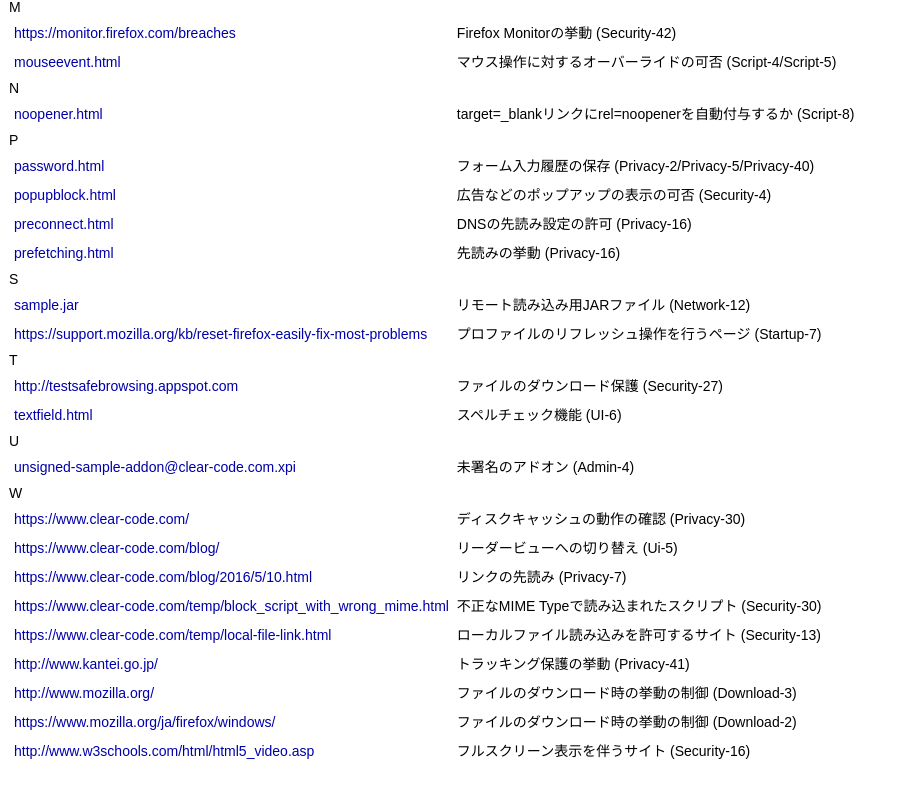
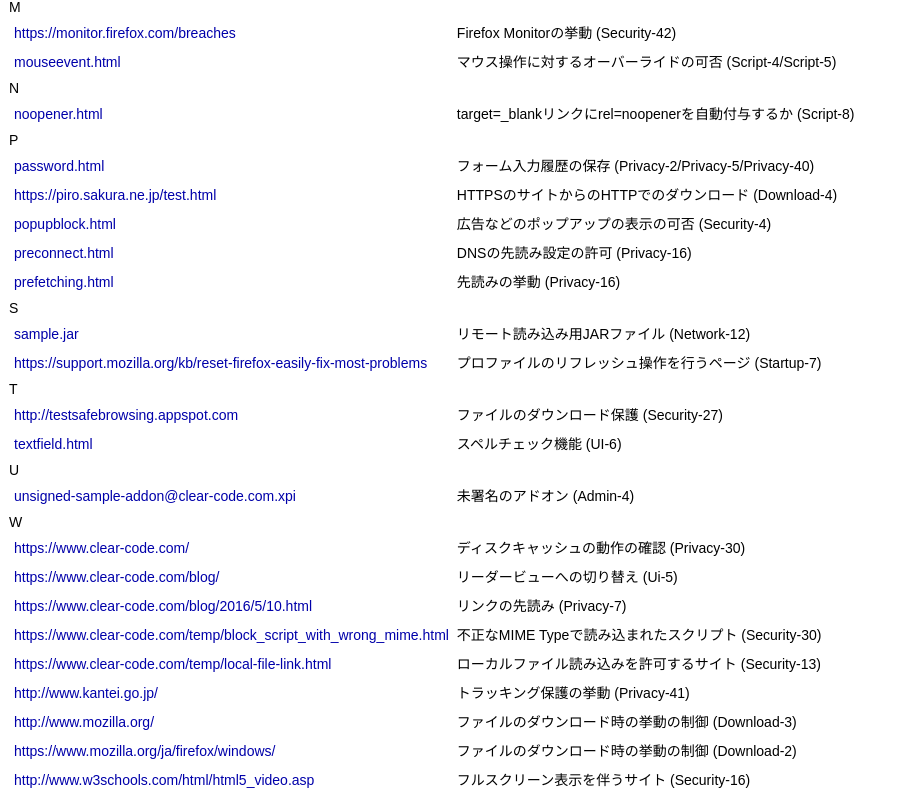
Before and after one commit to isabella232/firefox-support-common, a browser extension: page testcases/index.html in a window 1280 px wide. Shown: the part 1063-1866 px from the top of the page, without its empty margins (0-908 px from the left). Before the commit the page ends 1837 px from the top, so only its background shows below. Drawn offline with Linux system fonts and the light colour scheme.

Commit message:
Fill verification steps for Download-4, 5, 6, and External-2

```diff
--- a/testcases/index.html
+++ b/testcases/index.html
@@ -167,6 +167,10 @@
   <td>フォーム入力履歴の保存 (Privacy-2/Privacy-5/Privacy-40)</td>
 </tr>
 <tr>
+  <th><a target='_blank' href="https://piro.sakura.ne.jp/test.html">https://piro.sakura.ne.jp/test.html</a></th>
+  <td>HTTPSのサイトからのHTTPでのダウンロード (Download-4)</td>
+</tr>
+<tr>
   <th><a target='_blank' href="./popupblock.html">popupblock.html</a></th>
   <td>広告などのポップアップの表示の可否 (Security-4)</td>
 </tr>
```
Also changed, not shown: 2 other files.
